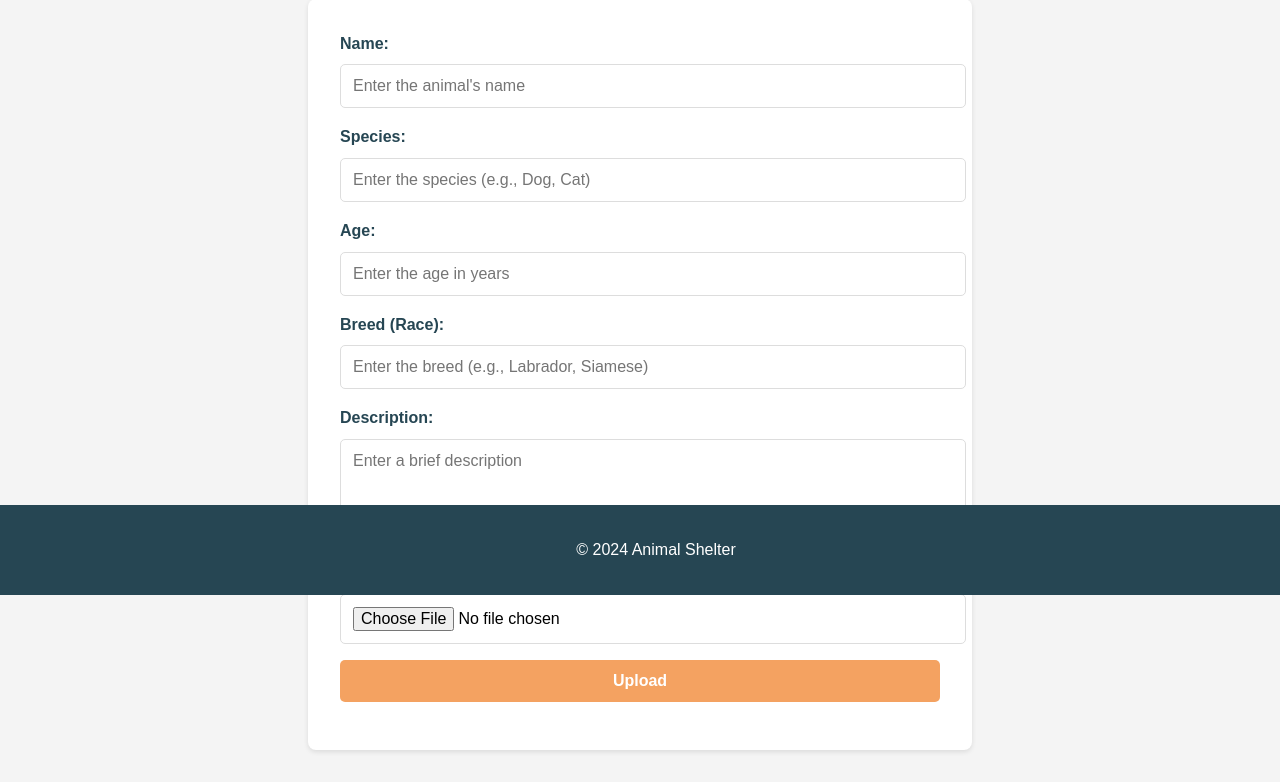
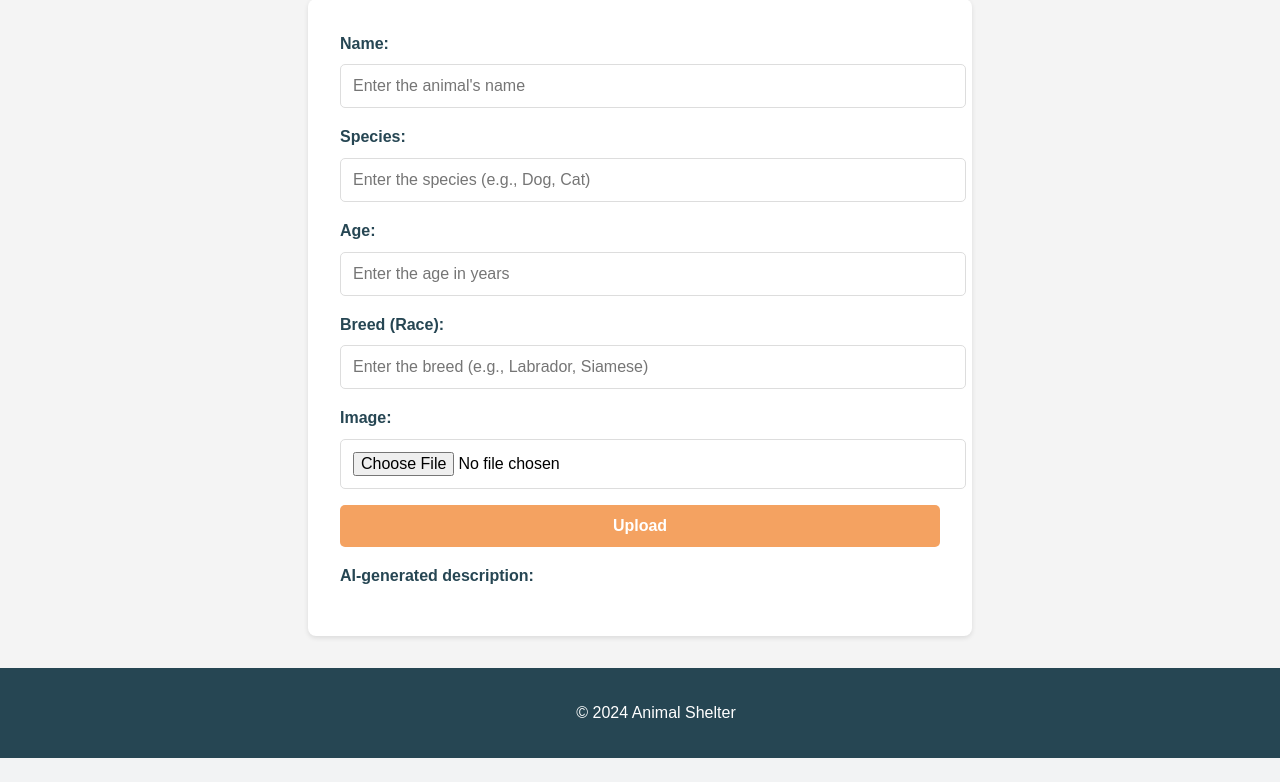
Before and after one commit to Peppie6/Software-Engineering-99, a PHP site: page /upload.html in a window 1280 px wide. Shown: the part 205-987 px from the top of the page. After the commit the page ends 963 px from the top, so only its background shows below. Run offline with PHP 8.4, Linux system fonts and the light colour scheme.

Commit message:
Added the API call to generate animal descriptions from upload page.

```diff
--- a/styles.css
+++ b/styles.css
@@ -95,7 +95,7 @@ footer {
     color: white;
     text-align: center;
     padding: 1rem;
-    position: fixed;
+    position: relative;
     bottom: 0;
     width: 100%;
 }
@@ -143,3 +143,11 @@ form button {
 form button:hover {
     background-color: #e76f51;
 }
+
+#animal-description {
+    height: fit-content;
+}
+
+#upload-button:disabled {
+    cursor: not-allowed;
+}
--- a/upload.html
+++ b/upload.html
@@ -22,7 +22,7 @@
     <main>
         <section>
             <h2>Upload an Animal</h2>
-            <form id="upload-form" method="POST" enctype="multipart/form-data" action="#">
+            <form id="upload-form">
                 <!-- Animal Name -->
                 <label for="animal-name">Name:</label>
                 <input type="text" id="animal-name" name="animal-name" placeholder="Enter the animal's name" required>
@@ -39,19 +39,64 @@
                 <label for="animal-race">Breed (Race):</label>
                 <input type="text" id="animal-race" name="animal-race" placeholder="Enter the breed (e.g., Labrador, Siamese)" required>
 
-                <!-- Animal Description -->
-                <label for="animal-description">Description:</label>
-                <textarea id="animal-description" name="animal-description" rows="4" placeholder="Enter a brief description" required></textarea>
-
                 <!-- Animal Image -->
                 <label for="animal-image">Image:</label>
-                <input type="file" id="animal-image" name="animal-image" accept="image/*" required>
+                <input type="file" id="animal-image" name="animal-image" accept="image/*">
 
                 <!-- Submit Button -->
-                <button type="submit" class="btn">Upload</button>
+                <button type="submit" class="btn" id="upload-button">Upload</button>
+
+                <label for="animal-description">AI-generated description:</label>
+                <p id="animal-description"></p>
             </form>
         </section>
     </main>
+    <script>
+
+        const form = document.getElementById('upload-form');
+        form.addEventListener('submit', (e) => {
+            e.preventDefault();
+            e.returnedValue = false;
+            callAPI();
+            return false;
+        });
+
+        async function callAPI() {
+            document.getElementById("upload-button").disabled = true;
+            document.getElementById('animal-description').innerText = 'Loading...';
+            const name = document.getElementById('animal-name').value;
+            const species = document.getElementById('animal-species').value;
+            const age = document.getElementById('animal-age').value;
+            const race = document.getElementById('animal-race').value;
+
+            const obj = {
+                name: name,
+                type: species,
+                age: parseInt(age),
+                race: race
+            }
+
+            const url = 'https://software-engineering99-api.pepijnml87.workers.dev/api/animals';
+
+            try {
+                const response = await fetch(url, {
+                    method: 'POST',
+                    body: JSON.stringify(obj),
+                });
+                const data = await response.json();
+                console.log(data);
+                if (!data.success){
+                    document.getElementById('animal-description').innerText = data.errors;
+                    return;
+                }
+                document.getElementById('animal-description').innerText = data.animal.description;
+            } catch (error) {
+                document.getElementById('animal-description').innerText = error.message;
+                console.error(error);
+            }
+            document.getElementById("upload-button").disabled = false;
+        }
+    </script>
     <footer>
         <p>© 2024 Animal Shelter</p>
     </footer>
```
